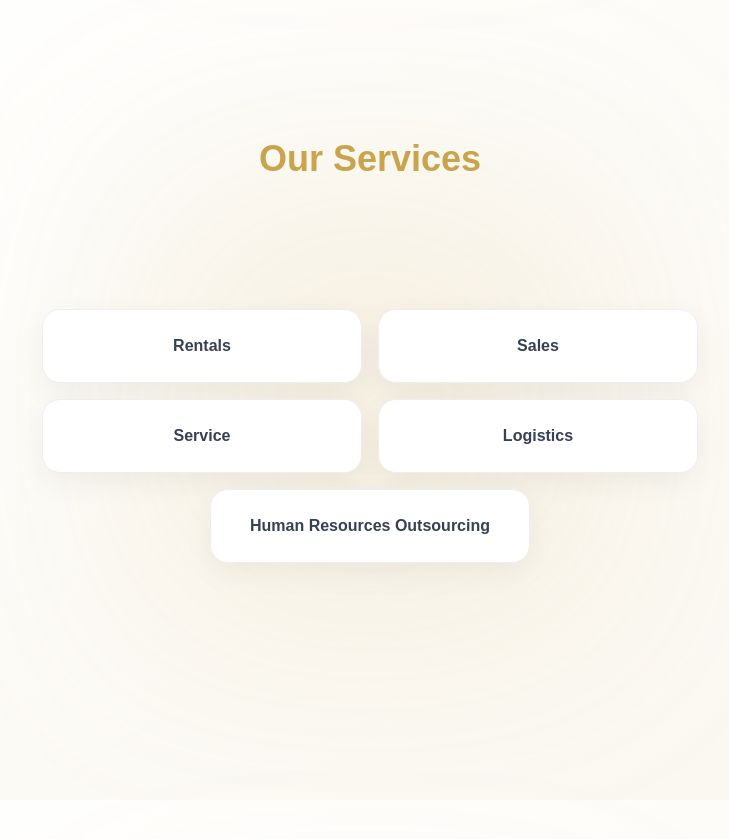
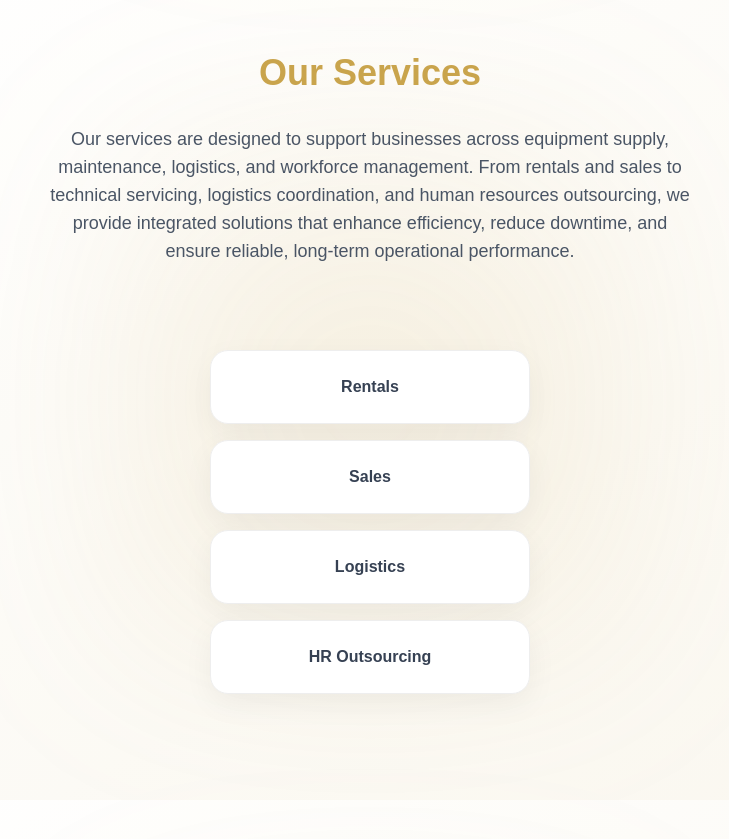
Before and after one commit to Nehaa-Prasad/sn-groups, a Next.js app: page / in a window 1280 px wide. Shown: the part 1600-2439 px from the top of the page, without its empty margins (270-999 px from the left). Built offline with nearby package versions, Linux system fonts and the light colour scheme.

Commit message:
Updated service section

```diff
--- a/app/page.tsx
+++ b/app/page.tsx
@@ -151,7 +151,9 @@ export default function Home() {
 
       {/* SERVICES */}
       <Section id="services" title="Our Services">
-
+        <p className="text-gray-600 text-sm md:text-lg max-w-2xl mx-auto mb-8 px-4">
+          Our services are designed to support businesses across equipment supply, maintenance, logistics, and workforce management. From rentals and sales to technical servicing, logistics coordination, and human resources outsourcing, we provide integrated solutions that enhance efficiency, reduce downtime, and ensure reliable, long-term operational performance.
+        </p>
         <div className="relative w-full min-h-[300px] md:min-h-[450px] flex items-center justify-center">
 
           {/* BUTTONS */}
@@ -161,7 +163,7 @@ export default function Home() {
             transition={{ duration: 0.4, ease: "easeOut" }}
             className="flex flex-col items-center gap-4 px-4 sm:flex-wrap sm:flex-row sm:justify-center"
           >
-            {["Rentals", "Sales", "Service", "Logistics", "Human Resources Outsourcing"].map((item) => (
+            {["Rentals", "Sales", "Logistics", "HR Outsourcing"].map((item) => (
               <motion.div
                 key={item}
                 whileHover={{ scale: 1.1 }}
@@ -342,13 +344,10 @@ function getServiceContent(service: string) {
     case "Sales":
       return "We offer high-quality products developed to deliver exceptional durability and performance, with a strong focus on client satisfaction, ensuring reliable operation, long-term efficiency, and consistent value across a wide range of industrial and commercial applications.";
 
-    case "Service":
-      return "Our service solutions are designed to ensure comprehensive maintenance, optimize operational efficiency, and deliver long-term reliability of equipment and systems, helping businesses achieve consistent performance, reduced downtime, and sustained operational excellence.";
-
     case "Logistics":
       return "We support efficient logistics and supply chain operations by delivering timely, reliable, and seamless movement of goods, ensuring smooth coordination, minimized delays, and enhanced operational efficiency across every stage of the supply chain.";
 
-    case "Human Resources Outsourcing":
+    case "HR Outsourcing":
       return "We provide comprehensive human resources outsourcing solutions that help businesses manage their workforce efficiently. From recruitment and onboarding to payroll management and compliance, our services streamline operations, reduce administrative burden, and ensure access to skilled talent, enabling organizations to focus on their core growth and strategic objectives.";
 
       default:
```
